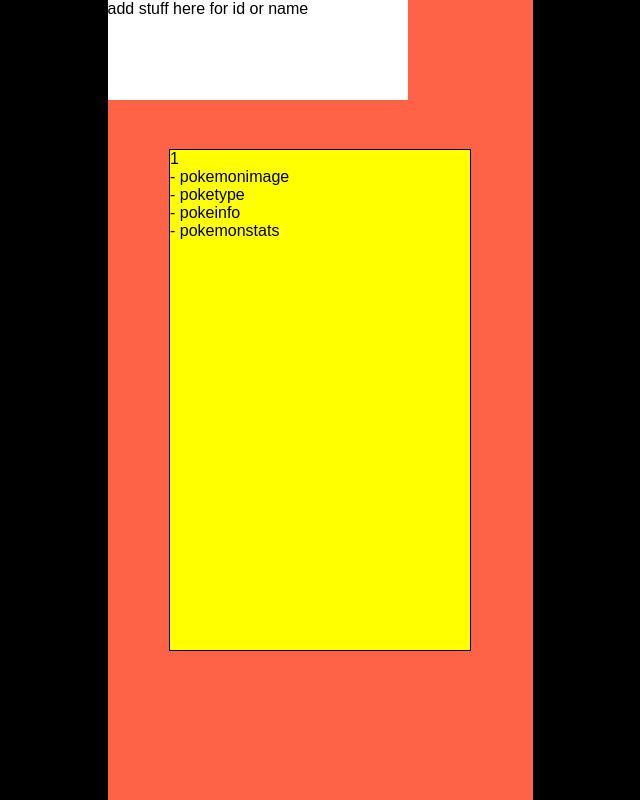
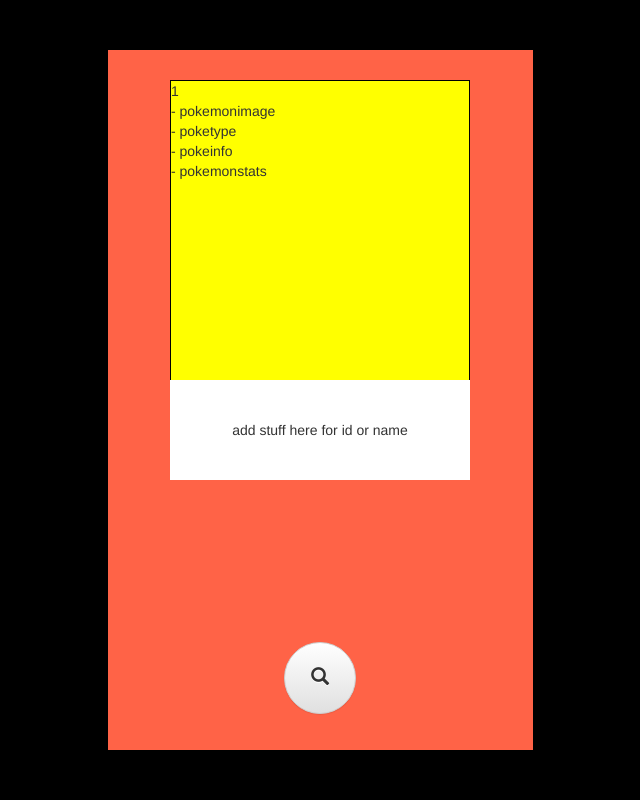
Before and after one commit to Rehlaender/sassy-pokedex, a React (Create React App) app: page / in a window 1280 px wide. Shown: the whole page, without its empty margins (320-960 px from the left). Built offline with nearby package versions, Linux system fonts and the light colour scheme.

Commit message:
chore: another bleh

```diff
--- a/package.json
+++ b/package.json
@@ -3,9 +3,11 @@
   "version": "0.1.0",
   "private": true,
   "dependencies": {
+    "bootstrap": "^3.3.7",
     "node-sass-chokidar": "^1.2.2",
     "npm-run-all": "^4.1.3",
     "react": "^16.3.2",
+    "react-bootstrap": "^0.32.1",
     "react-dom": "^16.3.2",
     "react-router-dom": "^4.2.2",
     "react-scripts": "1.1.4"
--- a/src/App.css
+++ b/src/App.css
@@ -2,7 +2,10 @@
   position: relative;
   width: 100%;
   max-width: 425px;
-  height: 100vh; }
+  height: 100vh;
+  display: flex;
+  justify-content: center;
+  align-items: center; }
 
 .frontBox {
   display: none;
@@ -11,10 +14,12 @@
   left: 0;
   background: rgba(255, 0, 0, 0.2);
   width: 100%;
+  max-height: 700px;
   height: 100%;
   z-index: 1000; }
 
 .App {
+  max-height: 700px;
   height: 100%;
   width: 100%; }
 
--- a/src/App.scss
+++ b/src/App.scss
@@ -1,8 +1,13 @@
+@import 'shared/constants.scss';
+
 #mainWrapper {
   position: relative;
   width: 100%;
   max-width: 425px;
   height: 100vh;
+  display: flex;
+  justify-content: center;
+  align-items: center;
 }
 
 .frontBox {
@@ -12,11 +17,13 @@
   left: 0;
   background: rgba(255,0,0,0.2);
   width: 100%;
+  max-height: $max-height-for-pokedex;
   height: 100%;
   z-index: 1000;
 }
 
 .App {
+  max-height: $max-height-for-pokedex;
   height: 100%;
   width: 100%;
 }
--- a/src/components/CardContainer/CardContainer.js
+++ b/src/components/CardContainer/CardContainer.js
@@ -7,7 +7,7 @@ class CardContainer extends Component {
   render() {
     return (
       <div className="cardContainer">
-        <div className="cardConotent">
+        <div className="cardContent">
           <div>{this.props.id}</div>
           <div>- pokemonimage</div>
           <div>- poketype</div>
--- a/src/components/CardContainer/CardContainer.scss
+++ b/src/components/CardContainer/CardContainer.scss
@@ -1,6 +1,6 @@
 .cardContainer {
   width: 300px;
-  height: 500px;
+  height: 400px;
   border: 1px solid black;
   background: yellow;
 }
--- /dev/null
+++ b/src/components/SearchButton/SearchButton.js
@@ -0,0 +1,35 @@
+import React, { Component } from 'react';
+import { Button, Glyphicon } from 'react-bootstrap';
+import './SearchButton.css';
+
+class SearchButton extends Component {
+  constructor(props) {
+    super(props)
+    this.state = {
+      isSearching: false
+    }
+
+    this.toggleState = this.toggleState.bind(this);
+  }
+
+  toggleState() {
+    this.setState({isSearching: !this.state.isSearching});
+  }
+
+  render() {
+    let icon = this.state.isSearching ? (
+      <Glyphicon glyph="check" />
+    ) : (
+      <Glyphicon glyph="search"  />
+    );
+    return (
+      <Button onClick={this.toggleState} className="SearchButton" bsSize="large">
+      {
+        icon
+      }
+      </Button>
+    );
+  }
+}
+
+export default SearchButton;
--- /dev/null
+++ b/src/components/SearchButton/SearchButton.scss
@@ -0,0 +1,7 @@
+.SearchButton {
+  position: absolute;
+  bottom: 2em;
+  height: 4em;
+  width: 4em;
+  border-radius: 100%;
+}
--- a/src/components/SearchPokemon/SearchPokemon.scss
+++ b/src/components/SearchPokemon/SearchPokemon.scss
@@ -4,4 +4,8 @@
   width: 300px;
   background-color: white;
   z-index: 20;
+  top: 330px;
+  display: flex;
+  align-items: center;
+  justify-content: center;
 }
--- a/src/index.js
+++ b/src/index.js
@@ -1,6 +1,9 @@
 import React from 'react';
 import ReactDOM from 'react-dom';
+
 import './index.css';
+import 'bootstrap/dist/css/bootstrap.css';
+import 'bootstrap/dist/css/bootstrap-theme.css';
 
 import Router from './Router';
 
--- a/src/pages/Home/Home.js
+++ b/src/pages/Home/Home.js
@@ -2,20 +2,21 @@ import React, { Component } from 'react';
 import './Home.css';
 
 import IddlePokemon from '../../components/IddlePokemon/IddlePokemon';
-
 import CardContainer from '../../components/CardContainer/CardContainer';
-
 import SearchPokemon from '../../components/SearchPokemon/SearchPokemon';
-
+import SearchButton from '../../components/SearchButton/SearchButton';
 
 class Home extends Component {
   render() {
     return (
       <div className="Home mainContainer">
         <SearchPokemon />
+
         <div className="screenContainer">
           <CardContainer />
         </div>
+
+        <SearchButton />
       </div>
     );
   }
--- a/src/pages/Home/Home.scss
+++ b/src/pages/Home/Home.scss
@@ -1,12 +1,15 @@
 .Home {
   background: tomato;
   position: relative;
+  display: flex;
+  justify-content: center;
 }
 
 .screenContainer {
   display: flex;
   justify-content: center;
-  align-items: center;
+  align-items: flex-start;
   width: 100%;
   height: 100%;
+  margin-top: 30px;
 }
--- /dev/null
+++ b/src/shared/constants.scss
@@ -0,0 +1 @@
+$max-height-for-pokedex: 700px;
```
Also changed, not shown: 1 other file (tests, documents, lock files or other folders).
